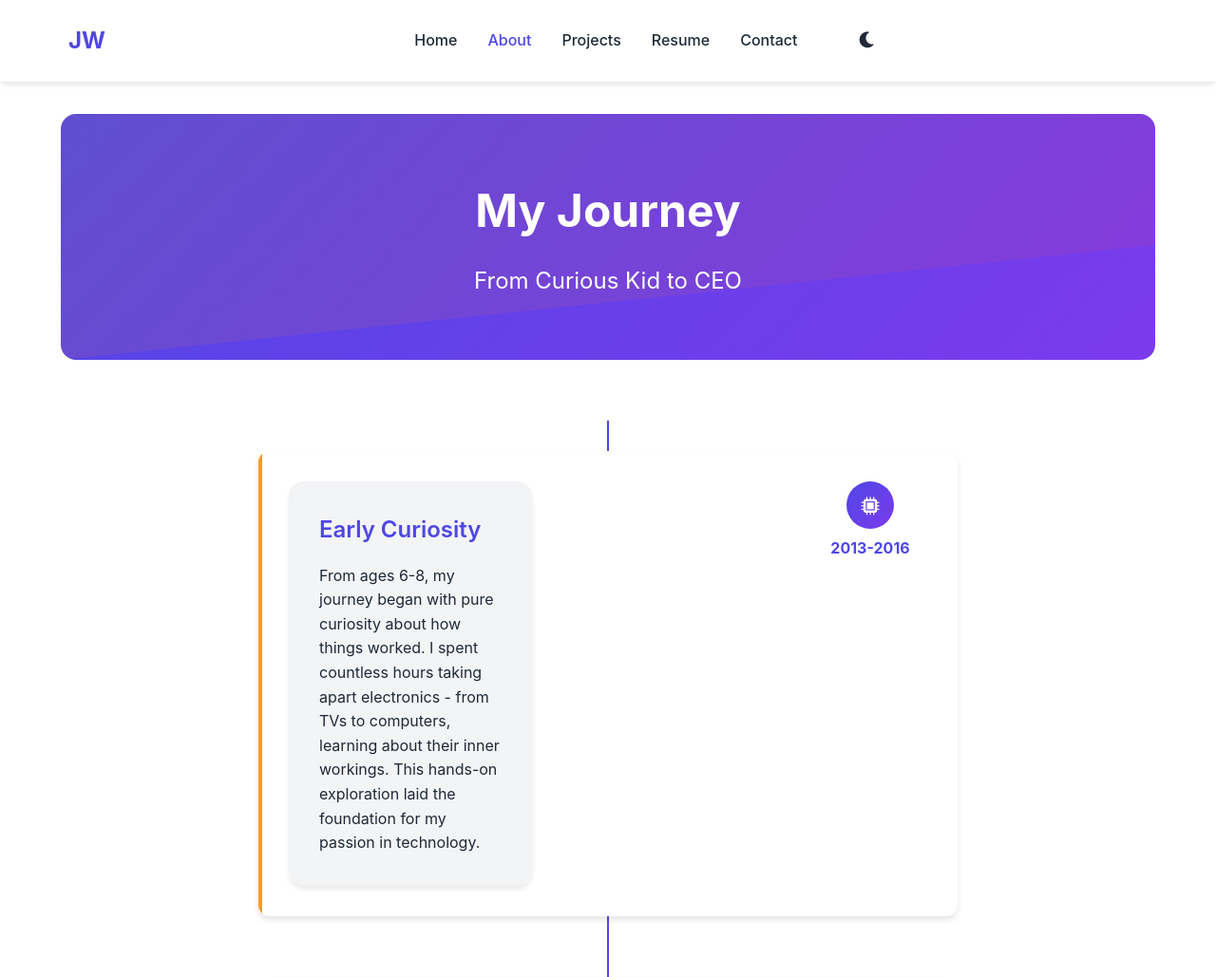
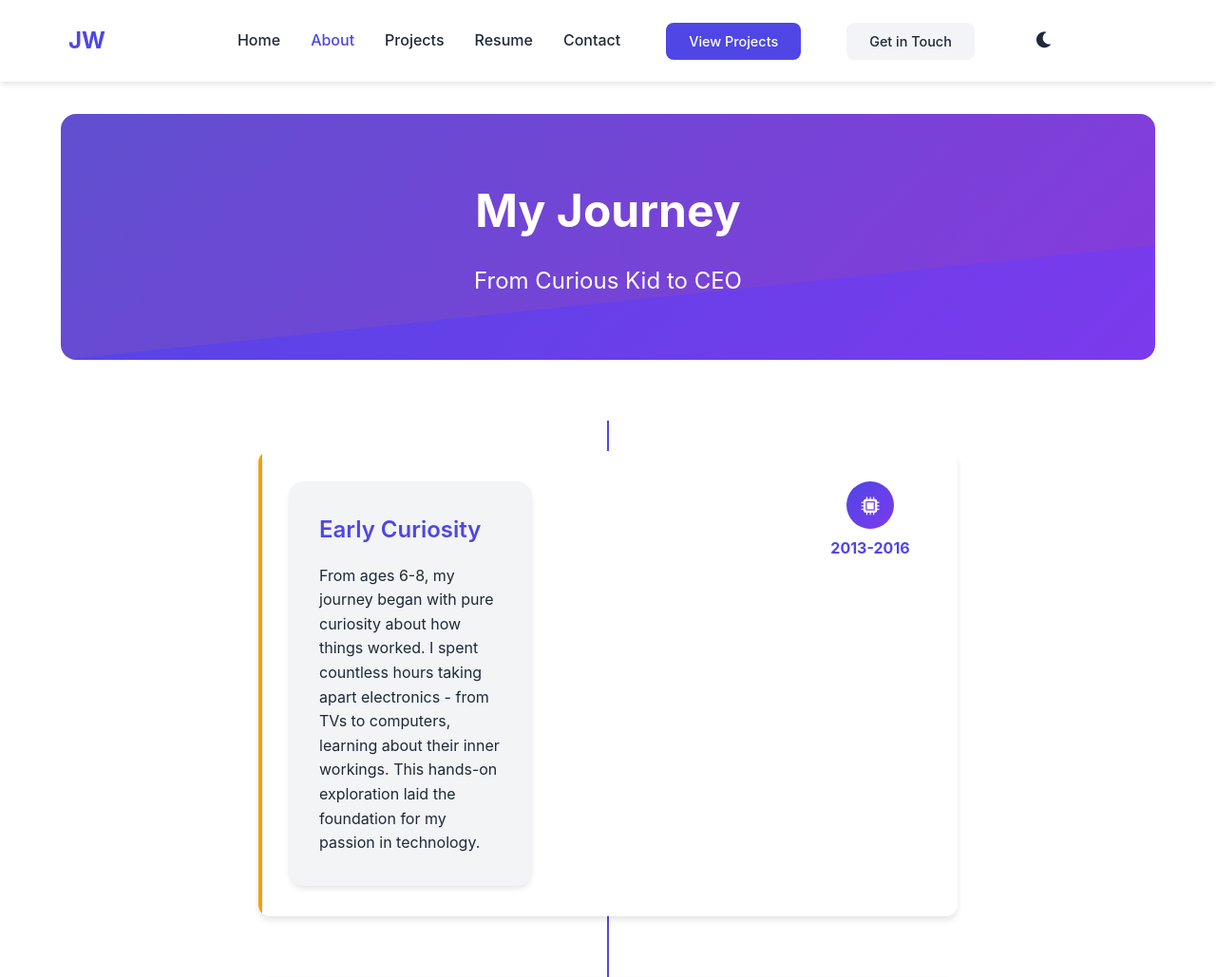
Before and after one commit to jud15411/Main-Website, a plain HTML site: page about.html in a window 1280 px wide. Shown: the top 1029 px of the page at 95% size. Drawn offline with Linux system fonts and the light colour scheme.

Commit message:
update about page

```diff
--- a/about.html
+++ b/about.html
@@ -19,6 +19,8 @@
             <a href="projects.html">Projects</a>
             <a href="resume.html">Resume</a>
             <a href="contact.html">Contact</a>
+            <a href="projects.html" class="btn primary">View Projects</a>
+            <a href="contact.html" class="btn secondary">Get in Touch</a>
             <button id="theme-toggle" aria-label="Toggle dark mode">
                 <i class="fas fa-moon"></i>
             </button>
```
